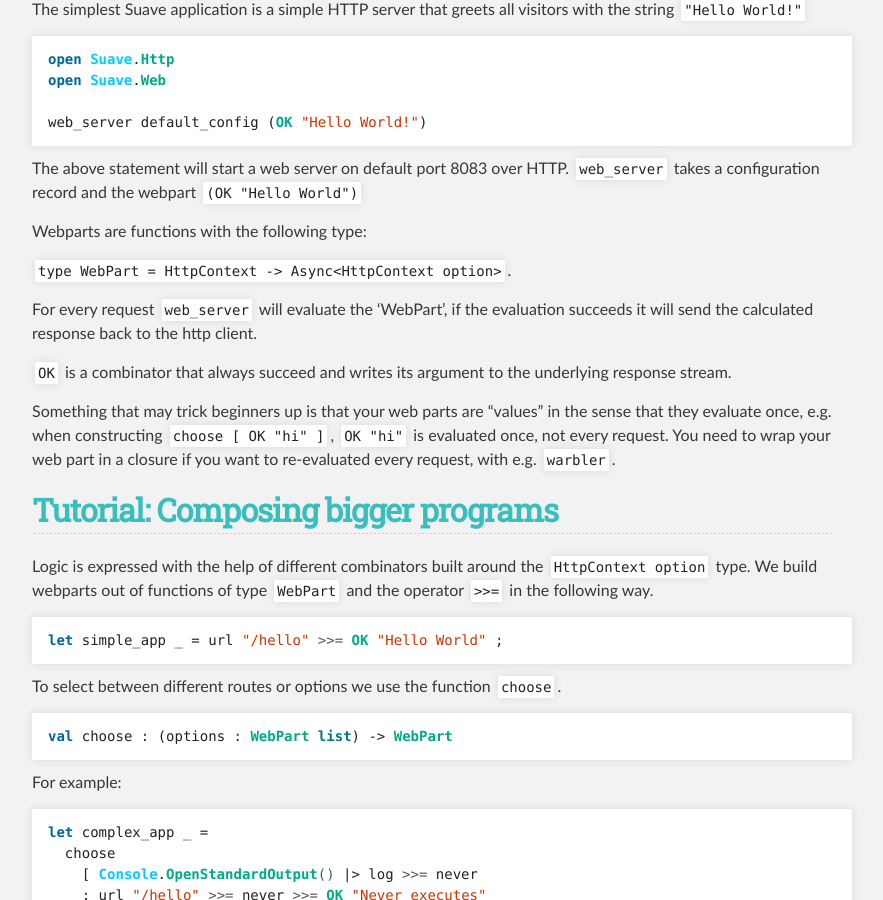
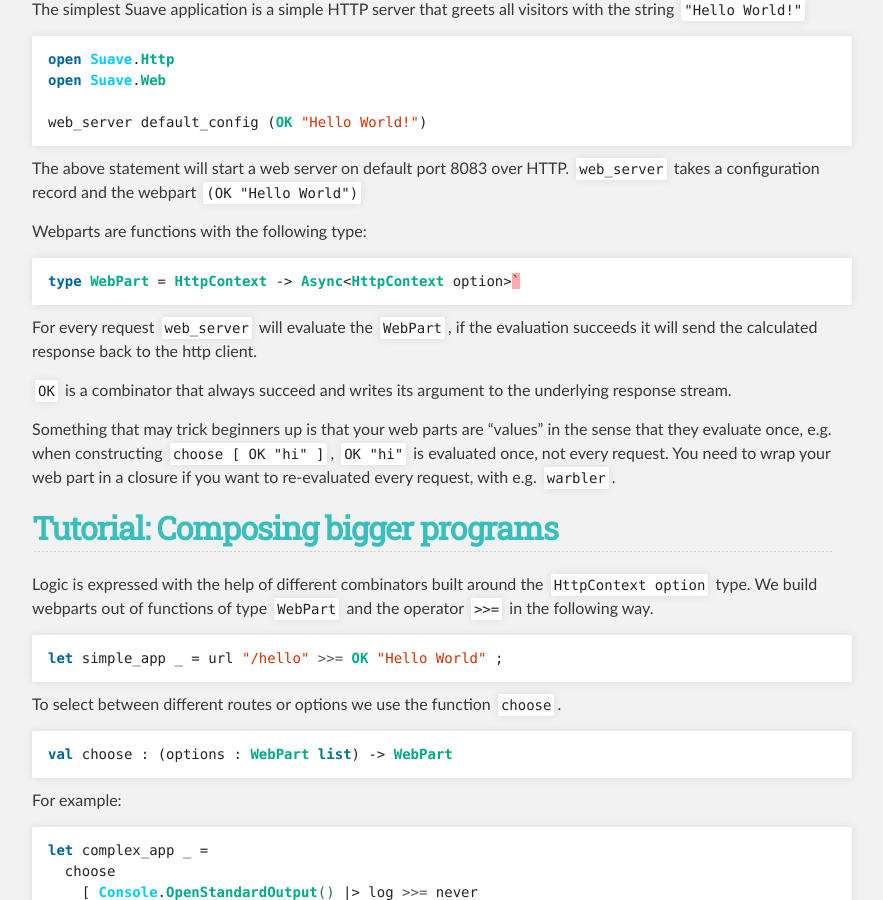
Before and after one commit to SuaveIO/suave, a Jekyll site: the page built from index.md, in a window 1280 px wide and 900 px high, scrolled down 814 px. Shown: the whole window, without its empty margins (208-1091 px from the left). Built offline with Jekyll 4.4.1, drawn with Linux system fonts in a browser that asks for light colours.

Commit message:
amend a couple of quotes

```diff
--- a/_includes/content.md
+++ b/_includes/content.md
@@ -41,9 +41,11 @@
 
 Webparts are functions with the following type:
 
-`type WebPart = HttpContext -> Async<HttpContext option>`.
+{% highlight fsharp %}
+type WebPart = HttpContext -> Async<HttpContext option>`
+{% endhighlight %}
 
-For every request `web_server` will evaluate the 'WebPart', if the evaluation
+For every request `web_server` will evaluate the `WebPart`, if the evaluation
 succeeds it will send the calculated response back to the http client.
 
 `OK` is a combinator that always succeed and writes its argument to the
```
